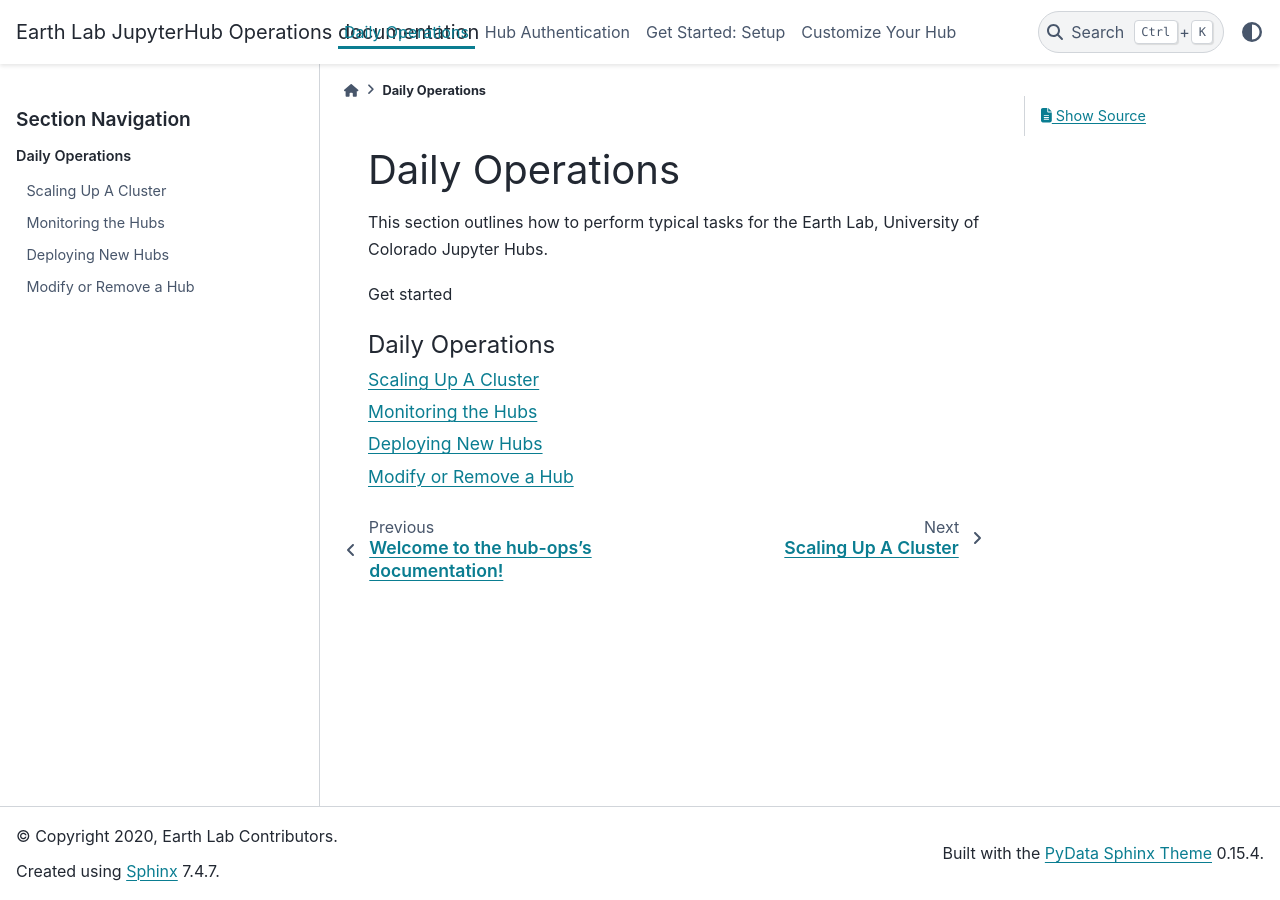
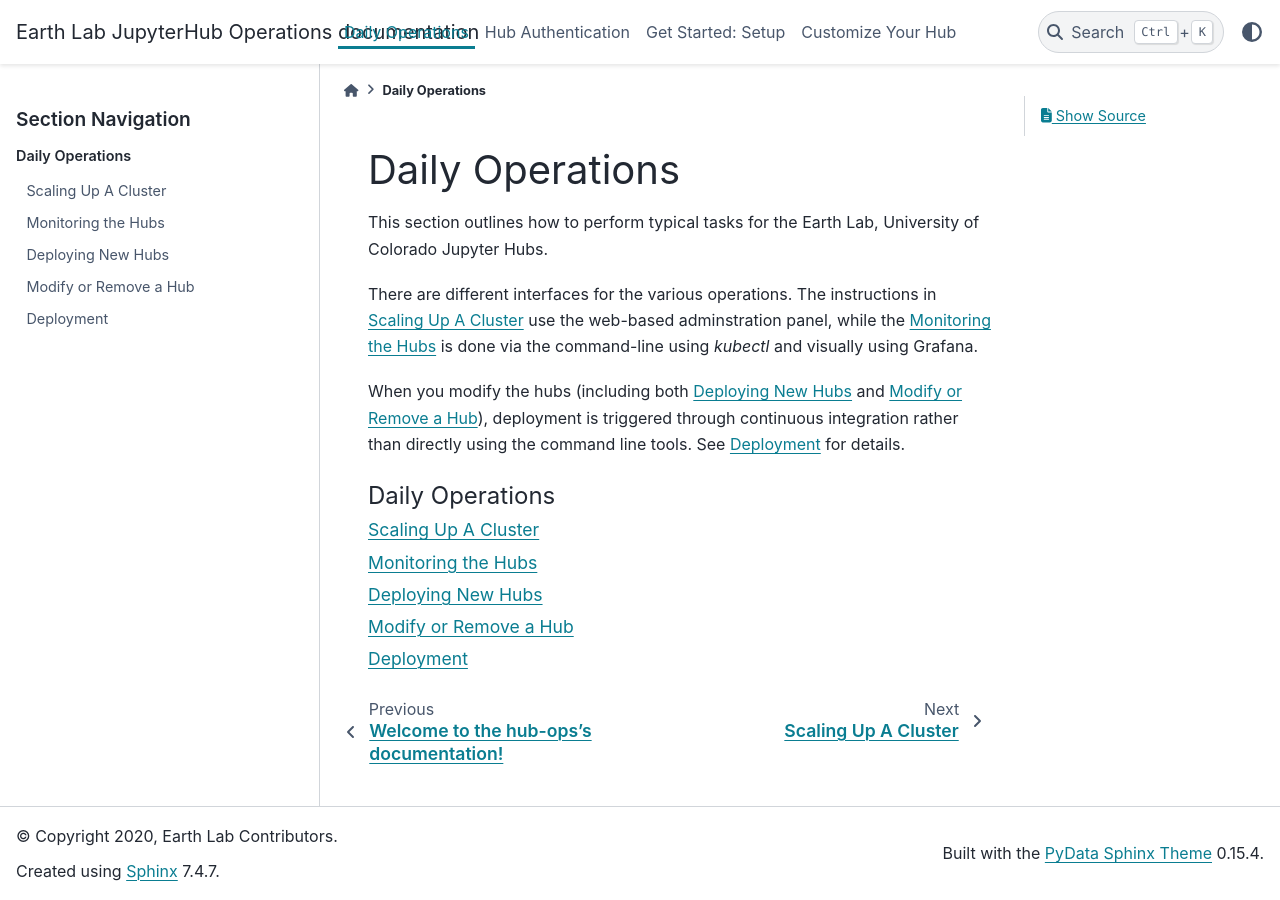
Before and after one commit to earthlab/hub-ops, a Sphinx documentation site: the page built from docs/source/daily-operations/index.rst, in a window 1280 px wide. Built offline with Sphinx 7.4.7 and the PyData theme 0.15.4, drawn with Linux system fonts in a browser that asks for light colours.

Commit message:
update documentation around travis, deploy script

```diff
--- a/docs/source/additional-hub-configuration.rst
+++ b/docs/source/additional-hub-configuration.rst
@@ -1,3 +1,5 @@
+.. _additional-hub-configuration:
+
 Customize Your Hub
 ==================
 
--- a/docs/source/daily-operations/hub-monitoring.rst
+++ b/docs/source/daily-operations/hub-monitoring.rst
@@ -1,3 +1,5 @@
+.. _hub-monitoring:
+
 Monitoring the Hubs
 ===================
 
--- a/docs/source/daily-operations/index.rst
+++ b/docs/source/daily-operations/index.rst
@@ -5,7 +5,9 @@ Daily Operations
 This section outlines how to perform typical tasks for the Earth Lab, University
 of Colorado Jupyter Hubs.
 
-Get started
+There are different interfaces for the various operations. The instructions in :ref:`scaling` use the web-based adminstration panel, while the :ref:`hub-monitoring` is done via the command-line using `kubectl` and visually using  Grafana.
+
+When you modify the hubs (including both :ref:`new-hub` and :ref:`modify-remove-hub`), deployment is triggered through continuous integration rather than directly using the command line tools. See :ref:`deployment-workflow` for details.
 
 .. toctree::
    :maxdepth: 1
@@ -15,3 +17,4 @@ Get started
    hub-monitoring
    new-hub
    modify-remove-hub
+   deployment-workflow
--- a/docs/source/daily-operations/modify-remove-hub.rst
+++ b/docs/source/daily-operations/modify-remove-hub.rst
@@ -1,3 +1,5 @@
+.. _modify-remove-hub:
+
 ======================
 Modify or Remove a Hub
 ======================
--- a/docs/source/daily-operations/new-hub.rst
+++ b/docs/source/daily-operations/new-hub.rst
@@ -1,3 +1,5 @@
+.. _new-hub:
+
 ==================
 Deploying New Hubs
 ==================
--- a/docs/source/daily-operations/scaling.rst
+++ b/docs/source/daily-operations/scaling.rst
@@ -1,3 +1,5 @@
+.. _scaling:
+
 Scaling Up A Cluster
 ====================
 
```
Also changed, not shown: docs/source/daily-operations/deployment-workflow.rst (added, +43 -0 lines).
